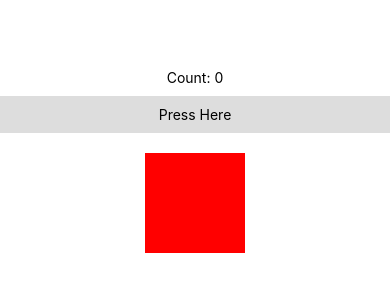
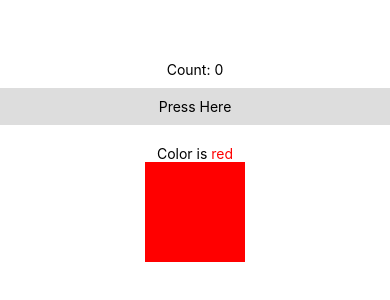
Before and after one commit to oVaiNik/mobile-develop, a React Native app in the folder nikulinMaksim-IVT-21-1/: screen / in a window 390 px wide. Shown: the part 266-566 px from the top of the page. Built offline with nearby package versions, Linux system fonts and the light colour scheme.

Commit message:
TouchableOpacity 2

```diff
--- a/nikulinMaksim-IVT-21-1/App.js
+++ b/nikulinMaksim-IVT-21-1/App.js
@@ -22,7 +22,9 @@ export default function App() {
       <View style={styles.boxContainer}>
         <TouchableOpacity onPress={() => {
           setColorIndex((colorIndex + 1) % 3)
-        }}>
+        }}
+        style={{alignItems: "center"}}>
+          <Text>Color is <Text style={{color: colors[colorIndex]}}>{colors[colorIndex]}</Text></Text>
           <View style={{height: 100, width: 100, backgroundColor: colors[colorIndex]}}></View>
         </TouchableOpacity>
       </View>
@@ -36,6 +38,7 @@ const styles = StyleSheet.create({
     justifyContent: 'center',
     paddingHorizontal: 10,
   },
+
   button: {
     alignItems: 'center',
     backgroundColor: '#DDDDDD',
@@ -45,6 +48,7 @@ const styles = StyleSheet.create({
     alignItems: 'center',
     padding: 10,
   },
+
   boxContainer: {
     alignItems: "center",
     marginTop: 20,
```
